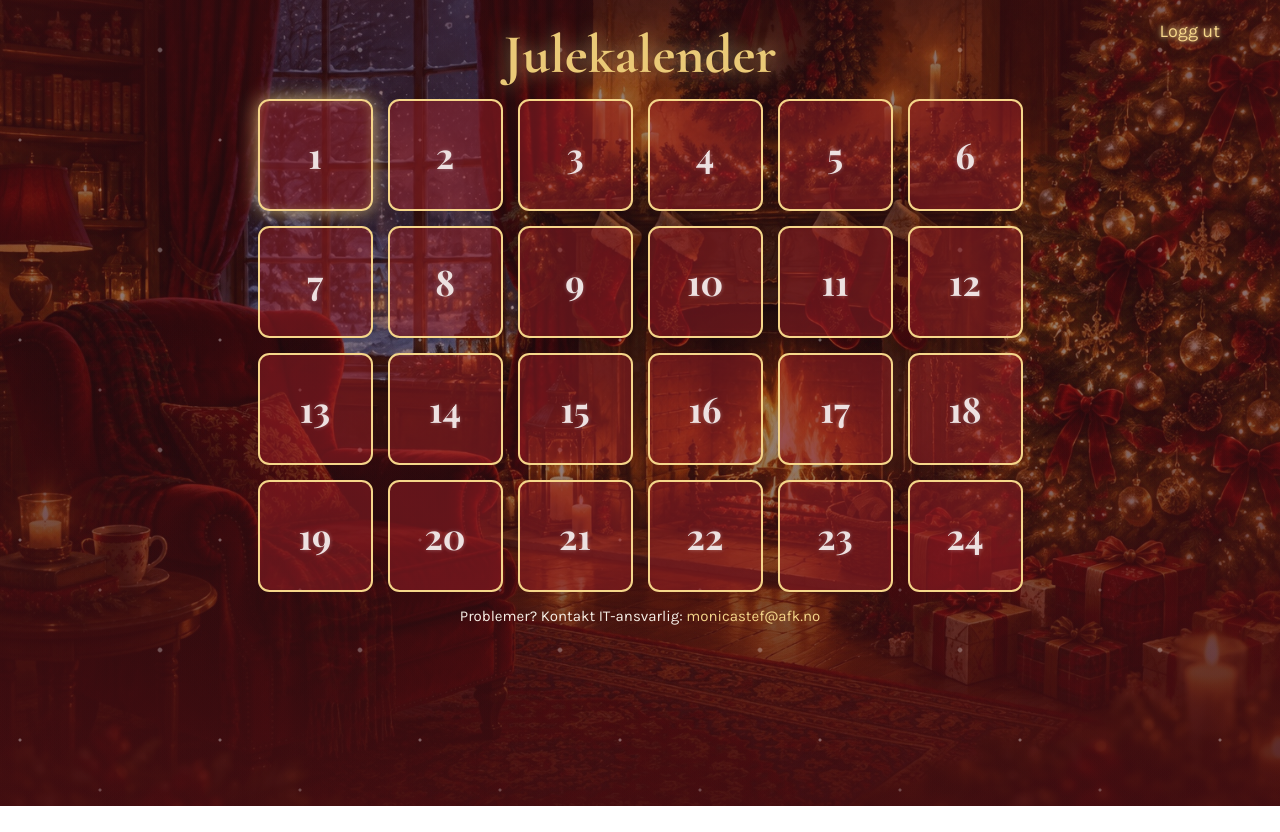
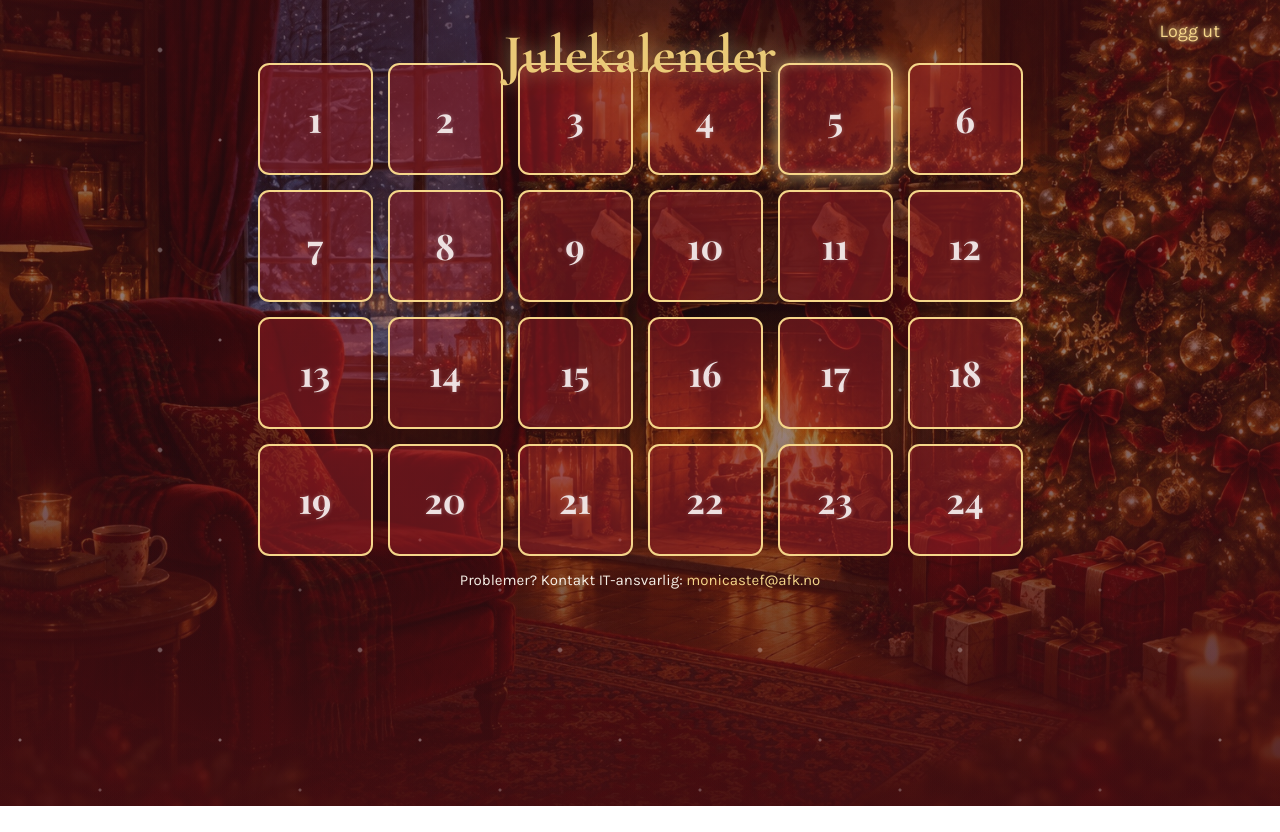
Before and after one commit to Tekkswork/Julekalender, a Node server app: page / in a window 1280 px wide. Shown: the top 832 px of the page. Run offline with Node 20, Linux system fonts and the light colour scheme; some libraries are stand-ins or nearby versions.

Commit message:
good news eller halveis, jeg må bare fortsette å manuelt bytte margin-top enda høyere. den var på -30, men nå -66. det er ikke overflow-y som er problemet, når jeg skriver auto i stedet for hidden så får jeg en skrollbar, det vil jeg ikke.

```diff
--- a/app.js
+++ b/app.js
@@ -21,7 +21,7 @@ mongoose.connect("mongodb://localhost:27017/JULEKALENDER");
 
 app.get('/', (req, res) => {
   const dato = new Date();
-  const dagensLuke = 1;
+  const dagensLuke = 5;
 //   dato.getMonth() === 11 ? dato.getDate() : null;
   const token = req.cookies.jwt;
 
--- a/public/css/style.css
+++ b/public/css/style.css
@@ -88,7 +88,7 @@ h1 {
   gap: 15px;
   justify-content: center;
   margin-bottom: 0px;
-  margin-top: -30px;
+  margin-top: -66px;
 }
 
 .kalender a {
```
